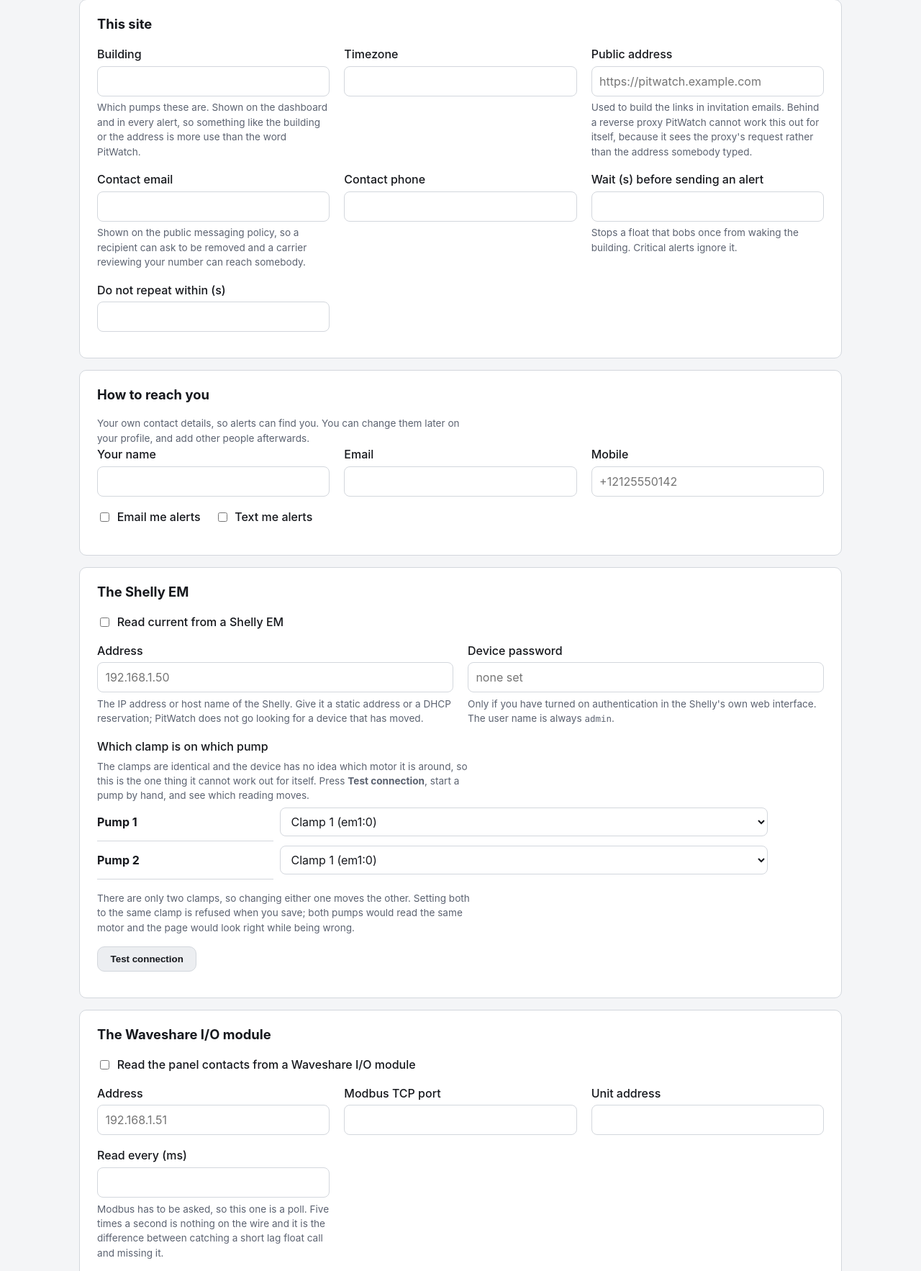
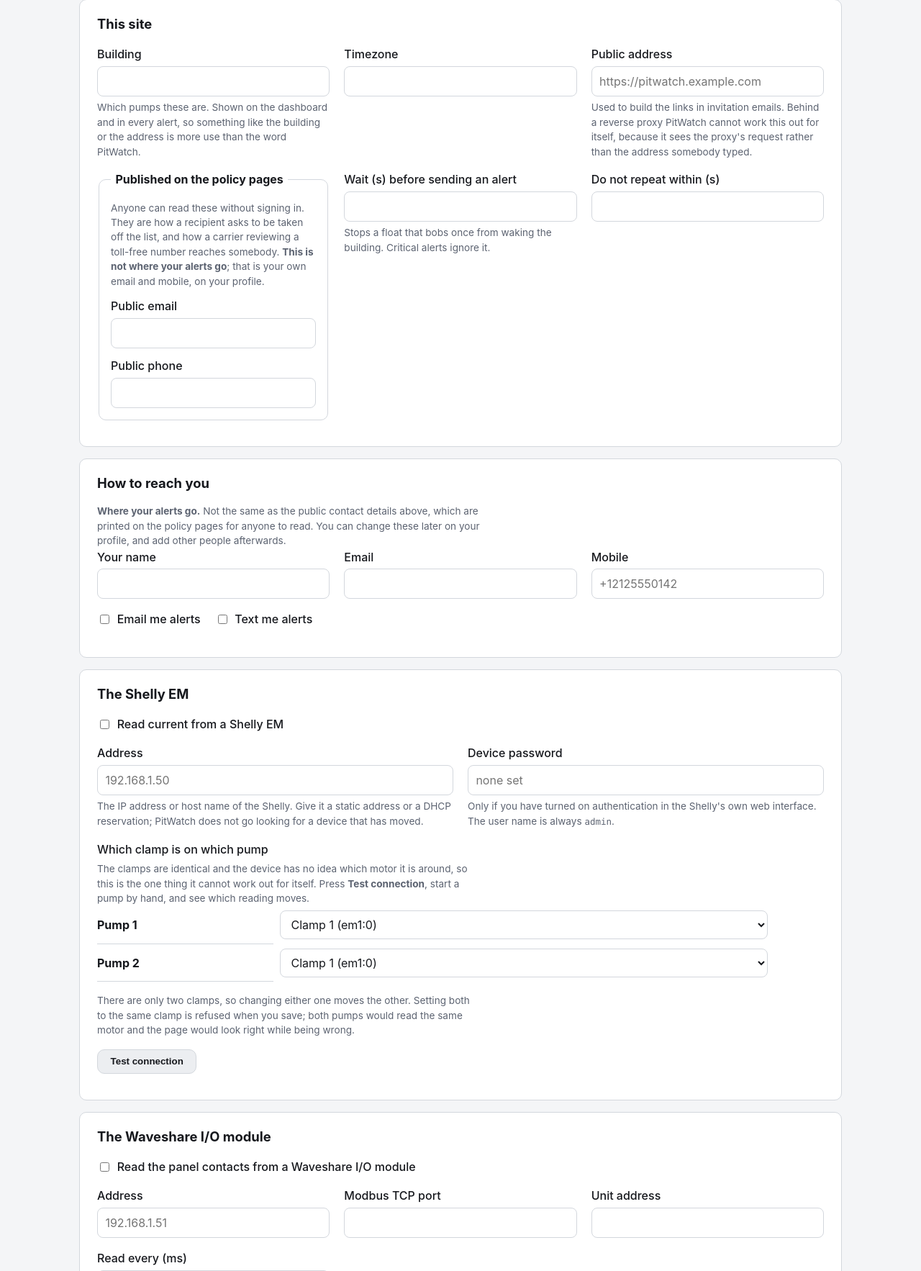
Before and after one commit to dkmcgowan/pitwatch, a Python web app: template pitwatch/templates/setup.html in a window 1280 px wide. Shown: the part 268-2034 px from the top of the page at 72% size. Run offline with Jinja, Linux system fonts and the light colour scheme; the template is opened without the code that fills it, so the values that code supplies are empty.

Commit message:
Keep the public contact and your own alert details apart

```diff
--- a/pitwatch/__init__.py
+++ b/pitwatch/__init__.py
@@ -1,3 +1,3 @@
 """PitWatch: monitoring and alerting for a duplex ejector pump panel."""
 
-__version__ = "0.5.3"
+__version__ = "0.5.4"
--- a/pitwatch/templates/_fields.html
+++ b/pitwatch/templates/_fields.html
@@ -273,16 +273,25 @@
       reverse proxy PitWatch cannot work this out for itself, because it sees
       the proxy's request rather than the address somebody typed.</p>
   </div>
-  <div class="field">
-    <label for="site_contact_email">Contact email</label>
-    <input type="email" id="site_contact_email" name="site_contact_email" value="{{ site.contact_email }}">
-    <p class="hint">Shown on the public messaging policy, so a recipient can ask
-      to be removed and a carrier reviewing your number can reach somebody.</p>
-  </div>
-  <div class="field">
-    <label for="site_contact_phone">Contact phone</label>
-    <input type="tel" id="site_contact_phone" name="site_contact_phone" value="{{ site.contact_phone }}">
-  </div>
+  {# In a fieldset of their own, because there is a second email and a second
+     phone number on this page and they are for the opposite purpose. These two
+     are printed on a public web page. The other two are where your alerts go. #}
+  <fieldset class="field">
+    <legend>Published on the policy pages</legend>
+    <p class="hint">
+      Anyone can read these without signing in. They are how a recipient asks to
+      be taken off the list, and how a carrier reviewing a toll-free number
+      reaches somebody. <strong>This is not where your alerts go</strong>; that
+      is your own email and mobile, on your profile.
+    </p>
+    <label for="site_contact_email">Public email</label>
+    <input type="email" id="site_contact_email" name="site_contact_email"
+           value="{{ site.contact_email }}">
+
+    <label for="site_contact_phone">Public phone</label>
+    <input type="tel" id="site_contact_phone" name="site_contact_phone"
+           value="{{ site.contact_phone }}">
+  </fieldset>
   <div class="field">
     <label for="notify_delay_s">Wait (s) before sending an alert</label>
     <input type="number" min="0" id="notify_delay_s" name="notify_delay_s" value="{{ site.notify_delay_s }}">
--- a/pitwatch/templates/setup.html
+++ b/pitwatch/templates/setup.html
@@ -27,8 +27,9 @@
 <section class="card">
   <h2>How to reach you</h2>
   <p class="hint">
-    Your own contact details, so alerts can find you. You can change them later
-    on your profile, and add other people afterwards.
+    <strong>Where your alerts go.</strong> Not the same as the public contact
+    details above, which are printed on the policy pages for anyone to read.
+    You can change these later on your profile, and add other people afterwards.
   </p>
   <div class="grid">
     <div class="field">
--- a/pyproject.toml
+++ b/pyproject.toml
@@ -1,6 +1,6 @@
 [project]
 name = "pitwatch"
-version = "0.5.3"
+version = "0.5.4"
 description = "Monitoring and alerting for a duplex ejector pump panel"
 readme = "README.md"
 requires-python = ">=3.12"
```
Also changed, not shown: tests/test_flow.py (+49 -0 lines).
